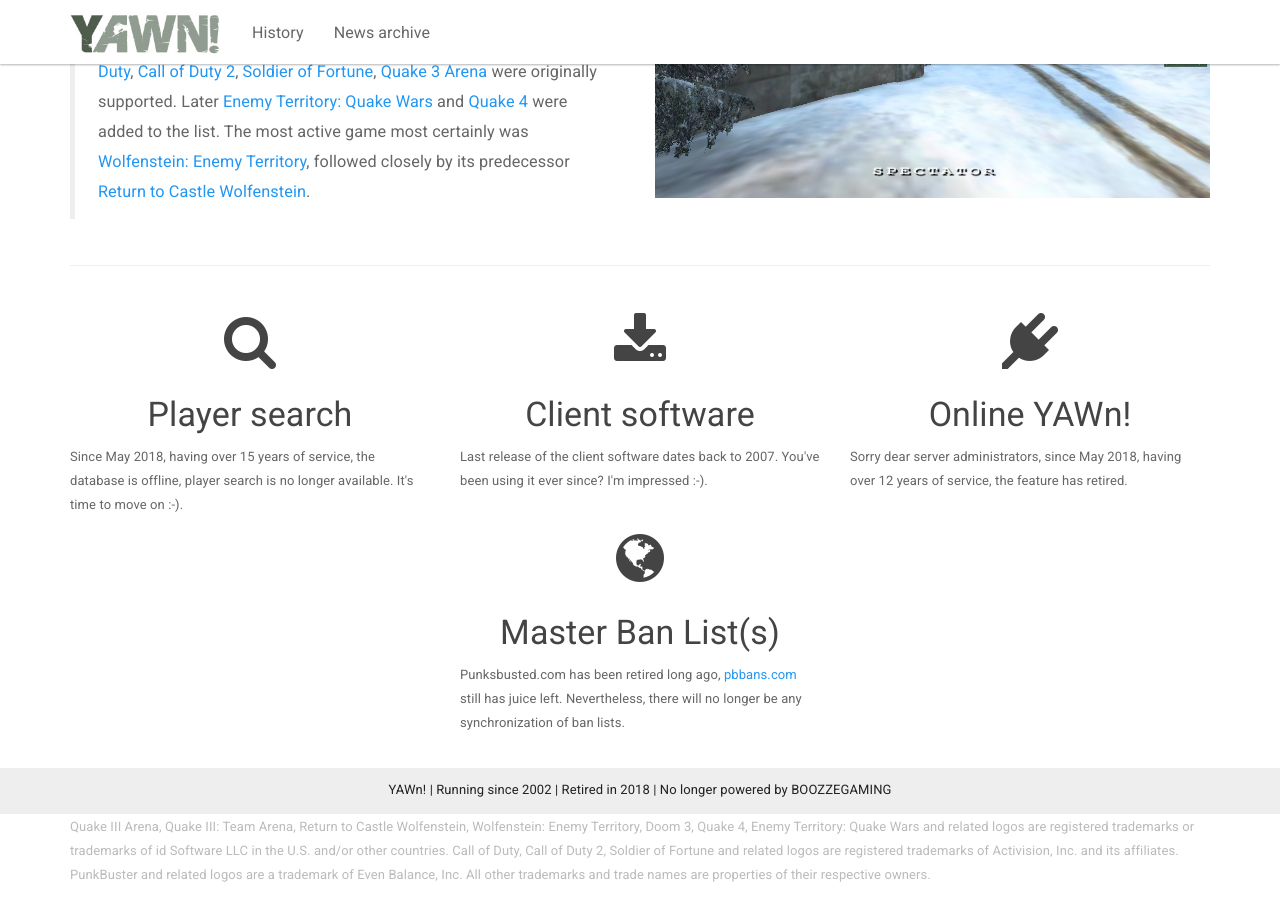
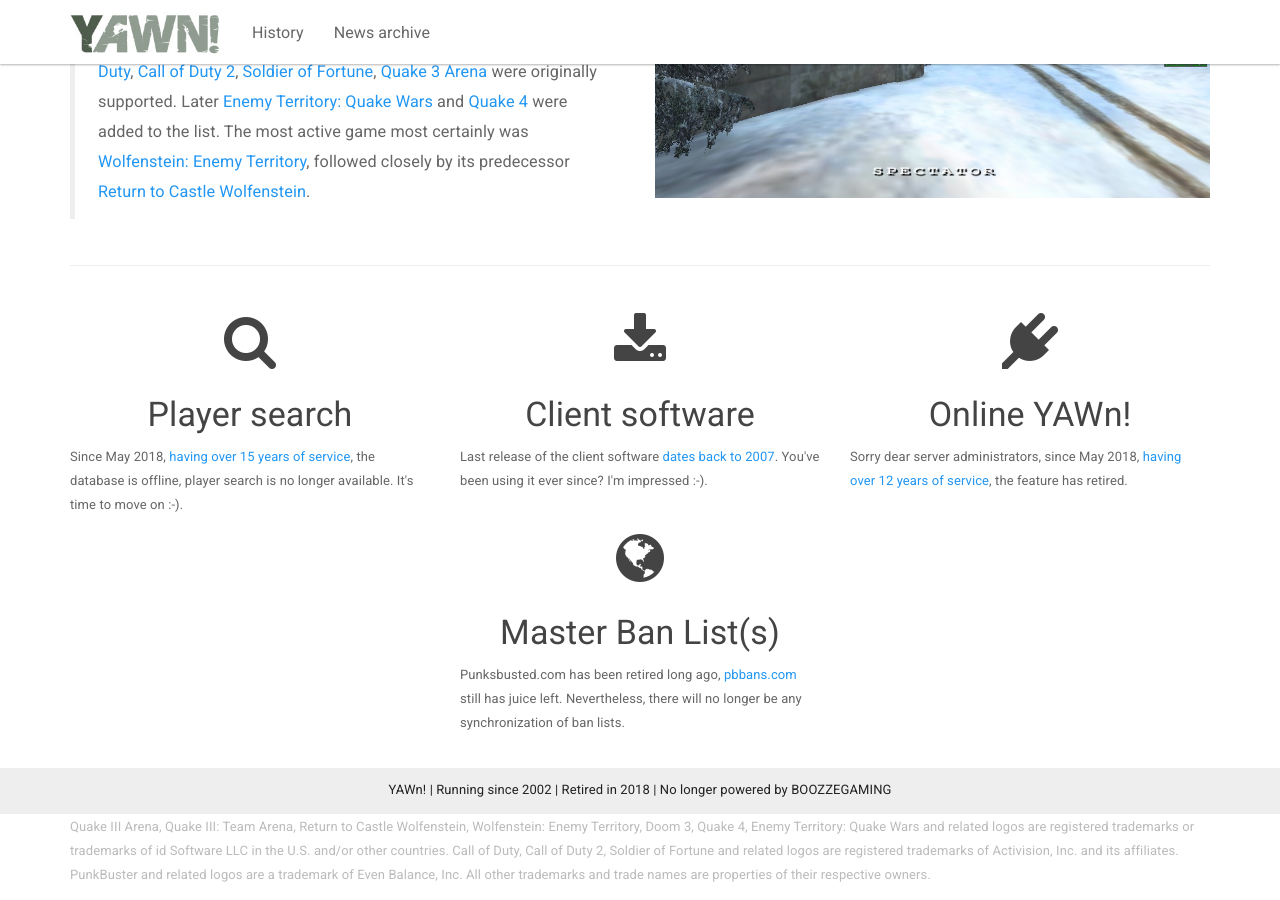
Before and after one commit to yawnsite/yawnsite.github.io, a Jekyll site: the page built from index.html, in a window 1280 px wide and 900 px high, scrolled down 305 px. Built offline with Jekyll 4.4.1, drawn with Linux system fonts in a browser that asks for light colours; nearby versions of some CDN libraries; comment, search, counter and statistics services are not loaded; some of the changed lines change nothing that is shown.

Commit message:
the end.

```diff
--- a/index.html
+++ b/index.html
@@ -27,17 +27,17 @@
         <div class="col-sm-4">
             <h1 class="text-center"><i class="fa fa-search" aria-hidden="true"></i></h1>
             <h3 class="text-center">Player search</h3>
-            <p>Since May 2018, having over 15 years of service, the database is offline, player search is no longer available. It's time to move on :-).</p>
+            <p>Since May 2018, <a href="/history">having over 15 years of service</a>, the database is offline, player search is no longer available. It's time to move on :-).</p>
         </div>
         <div class="col-sm-4">
             <h1 class="text-center"><i class="fa fa-download" aria-hidden="true"></i></h1>
             <h3 class="text-center">Client software</h3>
-            <p>Last release of the client software dates back to 2007. You've been using it ever since? I'm impressed :-).</p>
+            <p>Last release of the client software <a href="/blog/2007/05/23/maintenance-release/">dates back to 2007</a>. You've been using it ever since? I'm impressed :-).</p>
         </div>
         <div class="col-sm-4">
             <h1 class="text-center"><i class="fa fa-plug" aria-hidden="true"></i></h1>
             <h3 class="text-center">Online YAWn!</h3>
-            <p>Sorry dear server administrators, since May 2018, having over 12 years of service, the feature has retired.</p>
+            <p>Sorry dear server administrators, since May 2018, <a href="/history">having over 12 years of service</a>, the feature has retired.</p>
         </div>
         <div class="col-sm-4">
             <h1 class="text-center"><i class="fa fa-globe" aria-hidden="true"></i></h1>
```
